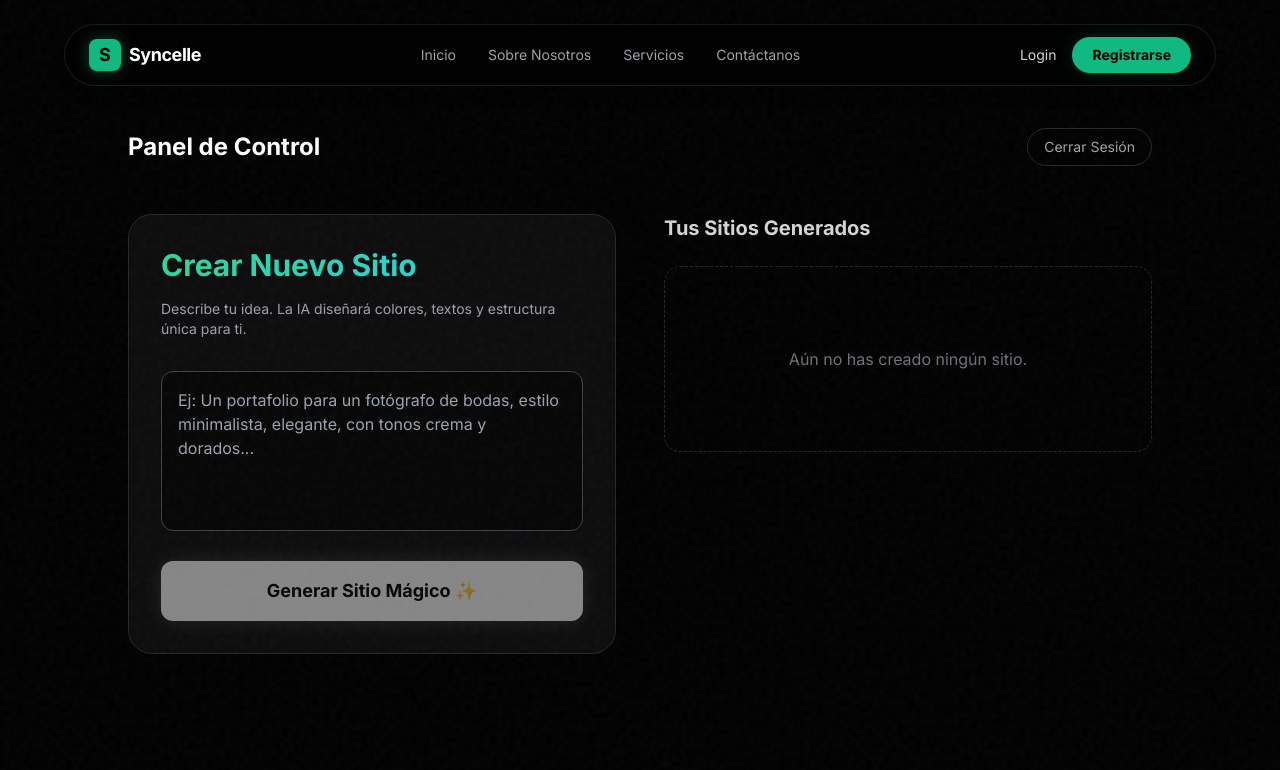
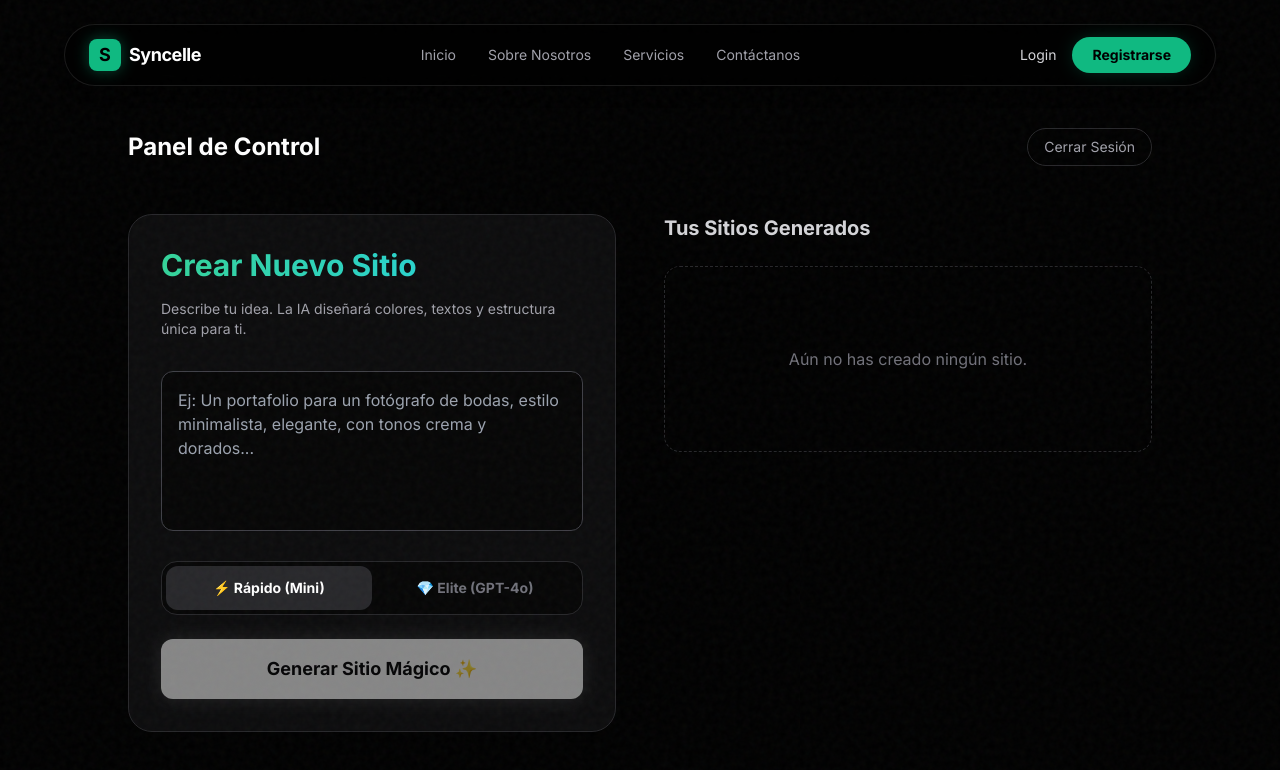
Before and after one commit to Sebas1703/Syncelle, a Next.js app in the folder web/: page /dashboard in a window 1280 px wide. Shown: the top 770 px of the page. Built offline with nearby package versions, Linux system fonts and the light colour scheme.

Commit message:
CTO Optimization: Added Intelligence Selector (Fast vs Elite) and Model parameter to Worker

```diff
--- a/web/src/app/dashboard/page.js
+++ b/web/src/app/dashboard/page.js
@@ -9,6 +9,7 @@ import Navbar from '@/components/Navbar';
 export default function Dashboard() {
   const [prompt, setPrompt] = useState('');
   const [isGenerating, setIsGenerating] = useState(false);
+  const [model, setModel] = useState('fast'); // 'fast' o 'elite'
   const [status, setStatus] = useState('');
   const [projects, setProjects] = useState([]);
   const router = useRouter();
@@ -57,7 +58,7 @@ export default function Dashboard() {
       // 1. Generar contenido
       const content = await generateSiteContent(prompt, (bytes) => {
         setStatus(`Diseñando... ${bytes} bytes generados`);
-      });
+      }, model);
 
       setStatus('Guardando proyecto...');
 
@@ -138,6 +139,22 @@ export default function Dashboard() {
               className="w-full h-40 bg-black/50 border border-zinc-700 rounded-xl p-4 text-base focus:outline-none focus:border-emerald-500 transition-colors resize-none mb-6"
             />
 
+            {/* Selector de Inteligencia */}
+            <div className="flex bg-black/50 p-1 rounded-2xl mb-6 border border-zinc-800">
+              <button
+                onClick={() => setModel('fast')}
+                className={`flex-1 py-3 rounded-xl text-sm font-bold transition-all ${model === 'fast' ? 'bg-zinc-800 text-white' : 'text-zinc-500 hover:text-zinc-300'}`}
+              >
+                ⚡ Rápido (Mini)
+              </button>
+              <button
+                onClick={() => setModel('elite')}
+                className={`flex-1 py-3 rounded-xl text-sm font-bold transition-all ${model === 'elite' ? 'bg-emerald-500 text-black shadow-[0_0_15px_rgba(16,185,129,0.3)]' : 'text-zinc-500 hover:text-zinc-300'}`}
+              >
+                💎 Elite (GPT-4o)
+              </button>
+            </div>
+
             <button
               onClick={handleGenerate}
               disabled={isGenerating || !prompt.trim()}
--- a/web/src/lib/ai-generator.js
+++ b/web/src/lib/ai-generator.js
@@ -1,13 +1,14 @@
 // Versión adaptada para Next.js del AI Service
 const API_BASE = "https://cf-worker-proxy.tiansebasp17-03.workers.dev/generate";
 
-export async function generateSiteContent(prompt, onProgress) {
+export async function generateSiteContent(prompt, onProgress, model = "fast") {
   const payload = {
     prompt: `[INTENT: ECOMMERCE ELITE] ${prompt.trim()}`,
     brand: "Syncelle Elite v5",
     version: 5,
+    model: model,
     config: {
-      model: "gpt-4o",
+      model: model === "elite" ? "gpt-4o" : "gpt-4o-mini",
       format: "multi-page-json",
       blocks: ["hero", "product-grid", "bento-grid", "narrative", "showcase", "cta-footer"]
     }
```
Also changed, not shown: 1 other file (tests, documents, lock files or other folders).
